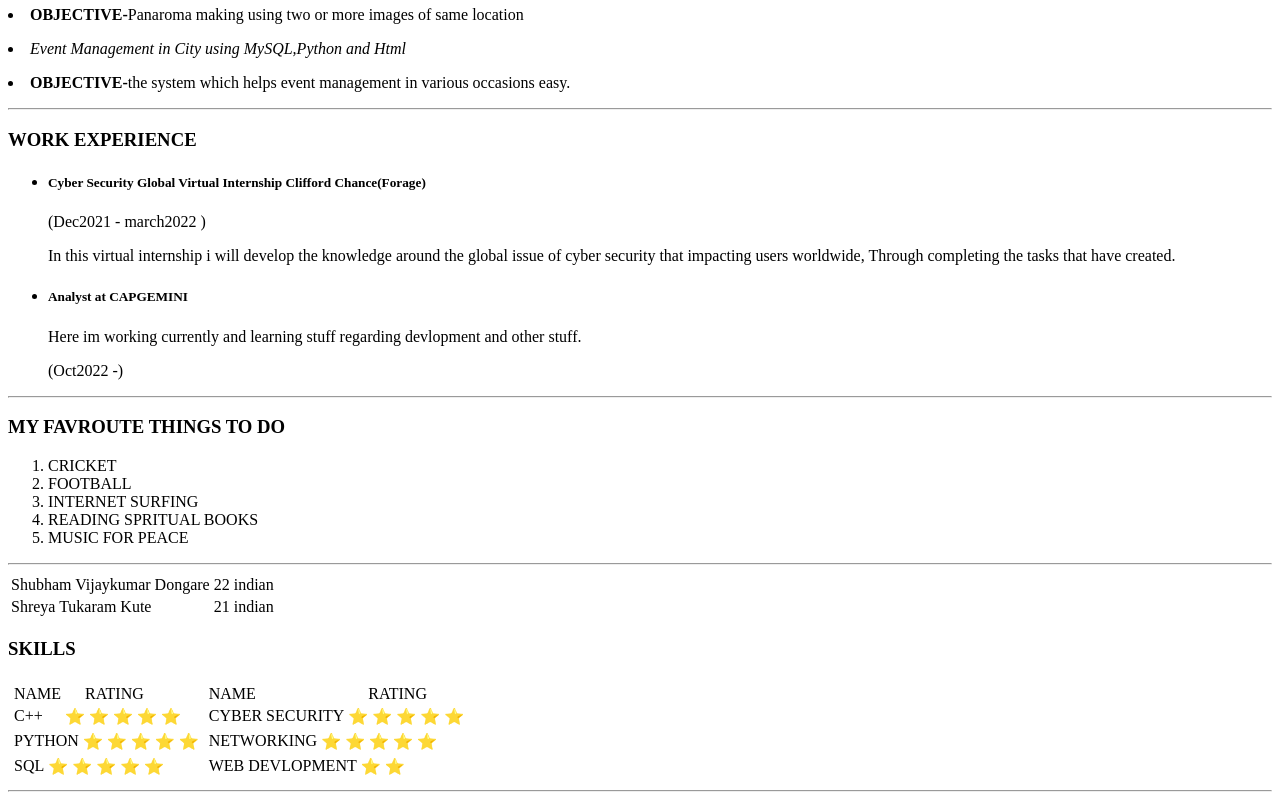
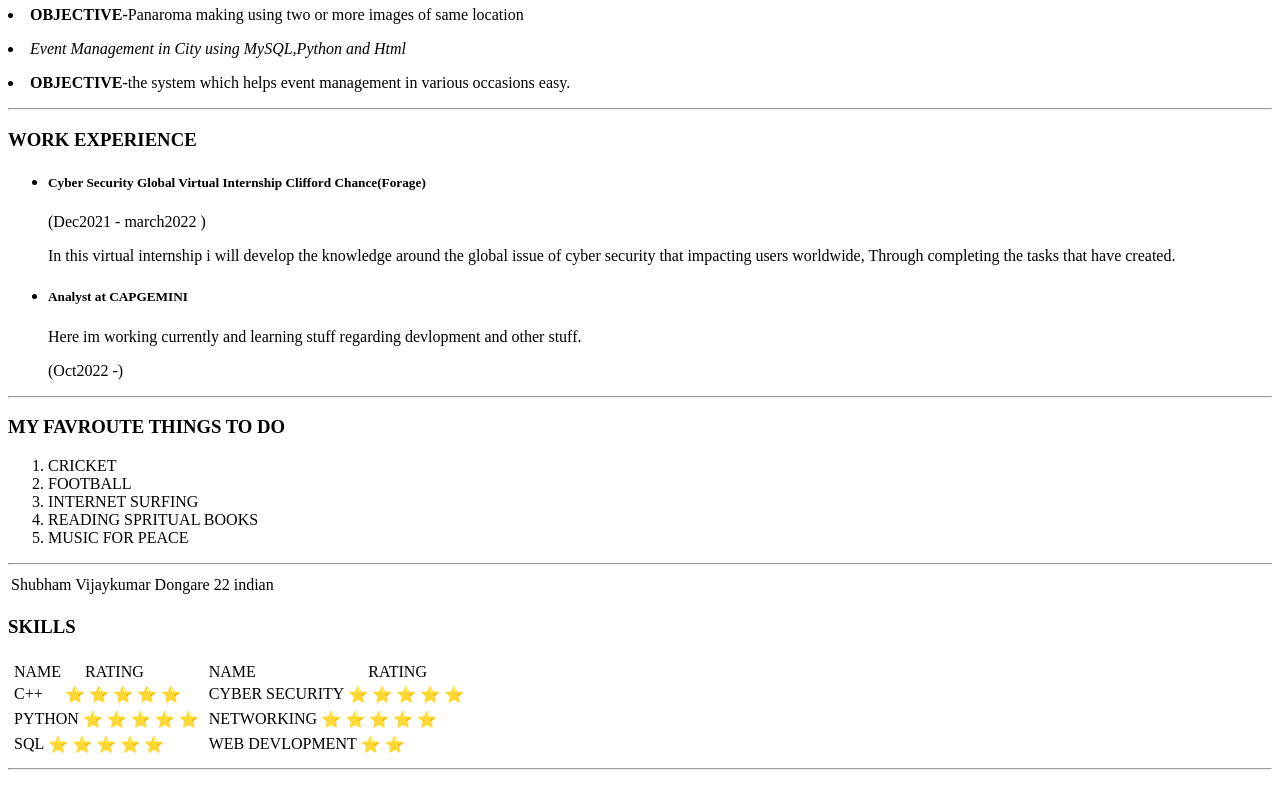
Before and after one commit to Shubh00796/CV, a plain HTML site: page index.html in a window 1280 px wide. Shown: the part 395-1195 px from the top of the page. After the commit the page ends 1173 px from the top, so only its background shows below. Drawn offline with Linux system fonts and the light colour scheme.

Commit message:
some sort of glitch

```diff
--- a/index.html
+++ b/index.html
@@ -59,11 +59,7 @@
          <td>22</td>
          <td>indian</td>
        </tr>
-       <tr>
-         <td>Shreya Tukaram Kute</td>
-         <td>21</td>
-         <td>indian</td>
-       </tr>
+
      </table>
 
 
```
